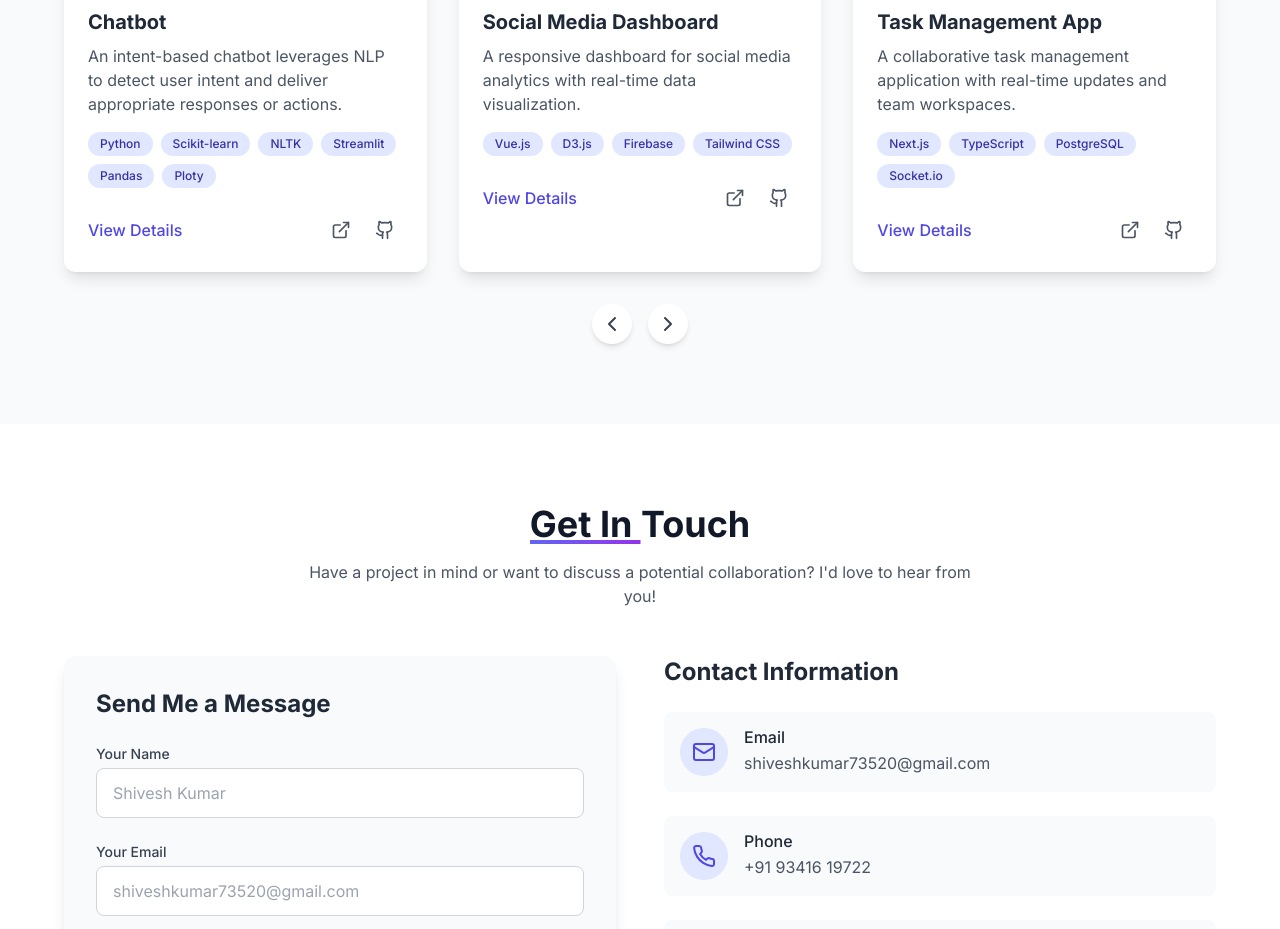
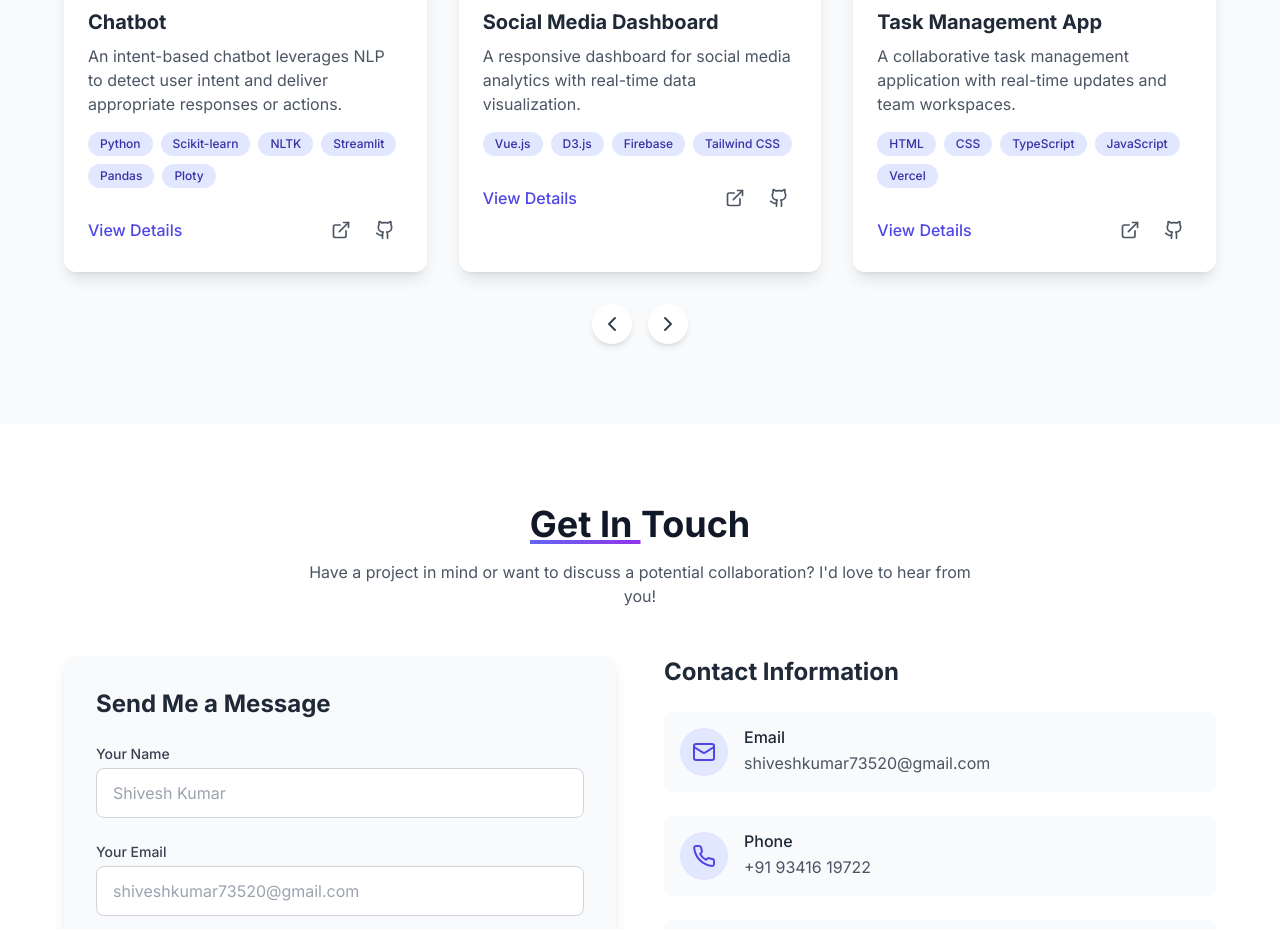
Before and after one commit to Alphashivesh/my_portfolio, a React (Vite) app: page / in a window 1280 px wide. Shown: the part 3380-4309 px from the top of the page. Built offline with nearby package versions, Linux system fonts and the light colour scheme.

Commit message:
Update Projects.tsx

```diff
--- a/src/sections/Projects.tsx
+++ b/src/sections/Projects.tsx
@@ -42,9 +42,9 @@ const Projects: React.FC = () => {
       title: 'Task Management App',
       description: 'A collaborative task management application with real-time updates and team workspaces.',
       image: 'https://images.pexels.com/photos/3183150/pexels-photo-3183150.jpeg?auto=compress&cs=tinysrgb&dpr=2&h=750&w=1260',
-      tags: ['Next.js', 'TypeScript', 'PostgreSQL', 'Socket.io'],
-      demoLink: 'https://example.com',
-      codeLink: 'https://github.com',
+      tags: ['HTML', 'CSS', 'TypeScript', 'JavaScript', 'Vercel'],
+      demoLink: 'https://taskflow-drab.vercel.app/',
+      codeLink: 'https://github.com/Alphashivesh/taskflow',
       details: 'This task management app focuses on team collaboration with features like shared workspaces, real-time updates using Socket.io, and comprehensive task tracking capabilities. Built with Next.js and TypeScript on the frontend and a PostgreSQL database for persistent storage, it offers a robust solution for project management. Features include task creation, assignment, status tracking, deadlines, file attachments, and team communication.',
     },
     {
```
